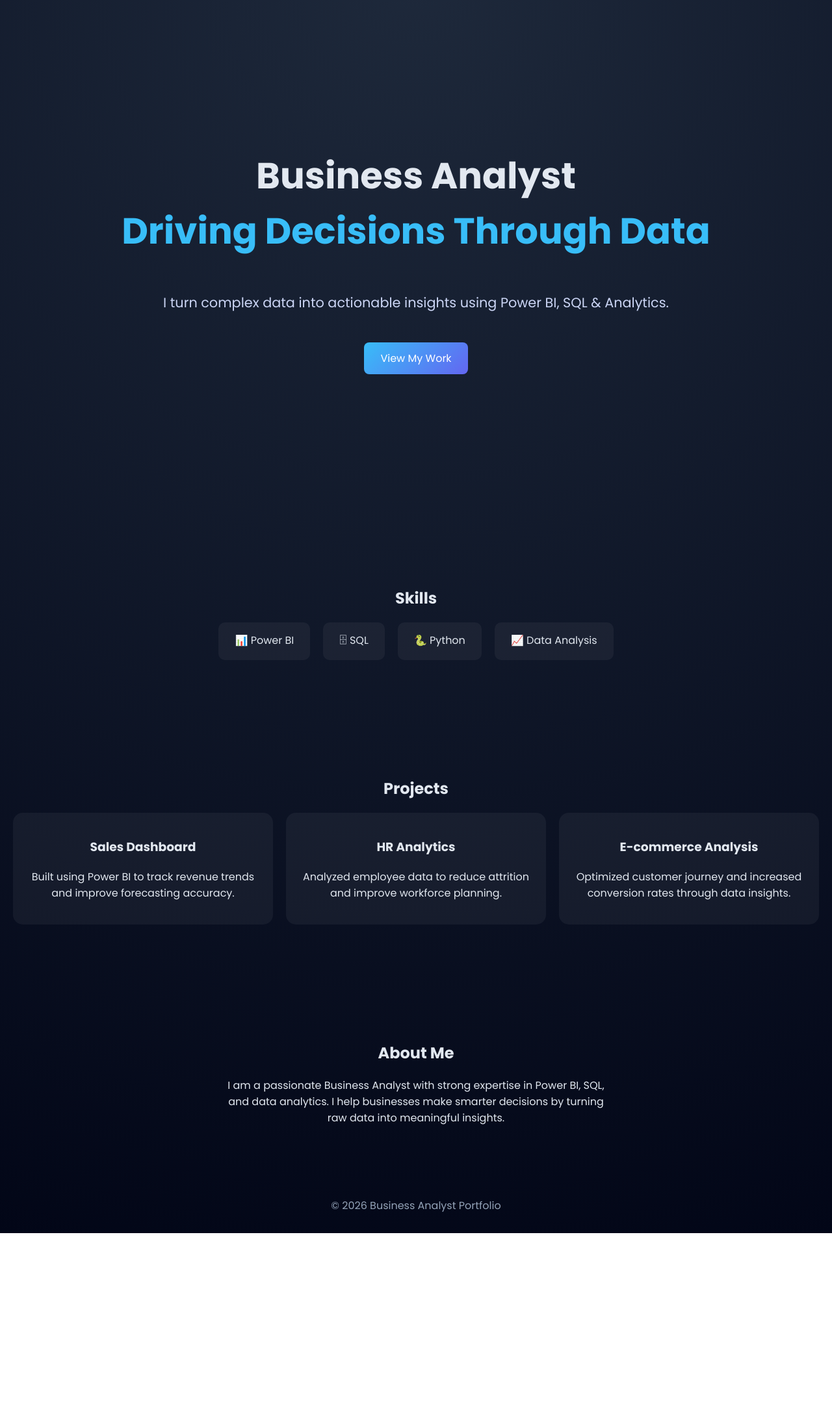
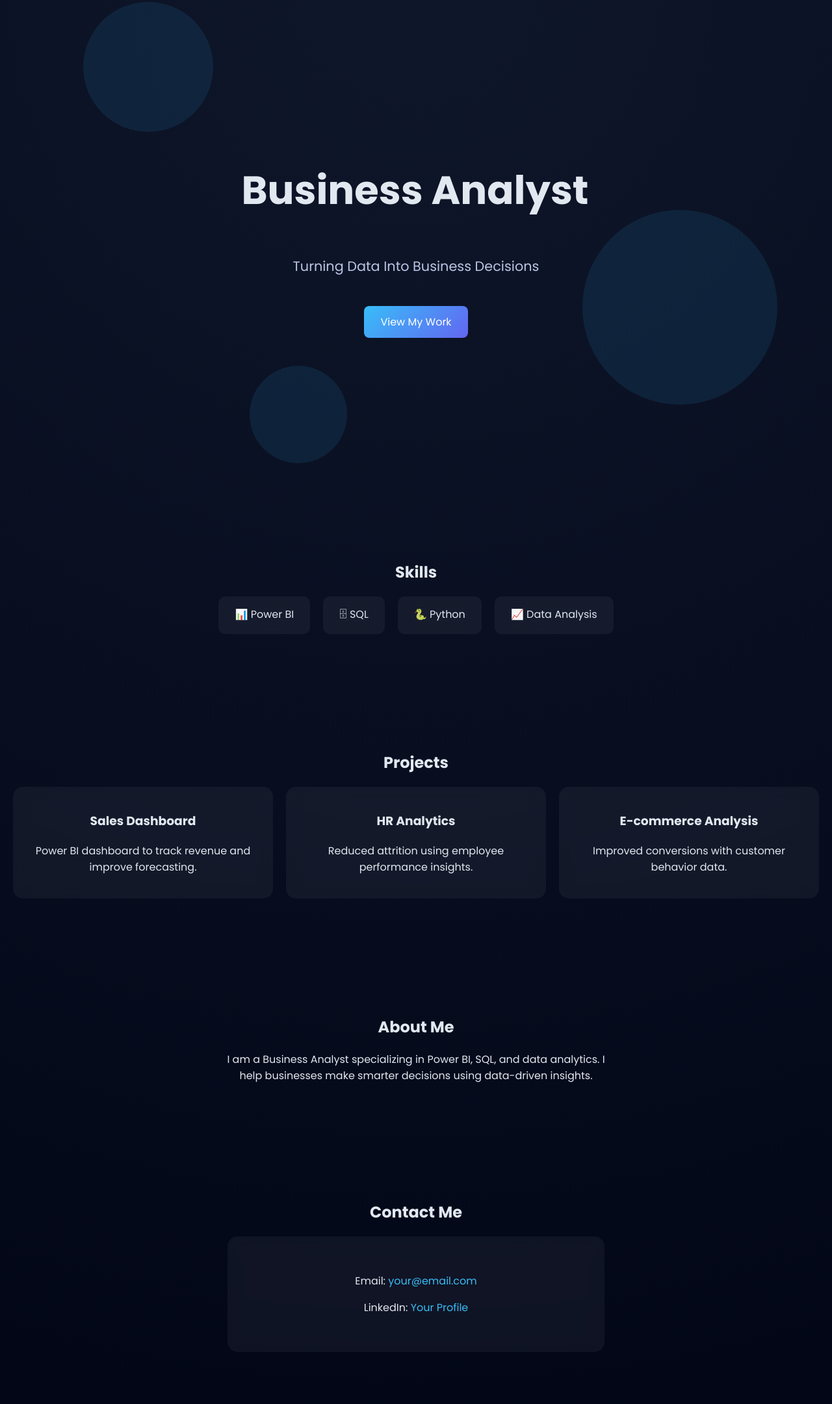
Before and after one commit to AdityaRaj-04/PORTFOLIO, a plain HTML site: page index.html in a window 1280 px wide. Shown: the part 37-2198 px from the top of the page at 65% size. Before the commit the page ends 1935 px from the top, so only its background shows below. Drawn offline with Linux system fonts and the light colour scheme.

Commit message:
Revamp Business Analyst Portfolio layout and styles
Updated the layout and styles for the Business Analyst Portfolio, including a floating background effect and improved animations. Added a contact section and refined project descriptions.

```diff
--- a/index.html
+++ b/index.html
@@ -11,8 +11,33 @@
 body {
     margin: 0;
     font-family: 'Poppins', sans-serif;
-    background: radial-gradient(circle at top, #1e293b, #020617);
+    background: radial-gradient(circle at top, #0f172a, #020617);
     color: #e2e8f0;
+    overflow-x: hidden;
+}
+
+/* FLOATING BACKGROUND */
+.bg {
+    position: fixed;
+    width: 100%;
+    height: 100%;
+    z-index: -1;
+}
+
+.circle {
+    position: absolute;
+    border-radius: 50%;
+    background: rgba(56,189,248,0.1);
+    animation: float 10s infinite ease-in-out;
+}
+
+.circle:nth-child(1){ width:200px; height:200px; top:10%; left:10%;}
+.circle:nth-child(2){ width:300px; height:300px; top:50%; left:70%;}
+.circle:nth-child(3){ width:150px; height:150px; top:80%; left:30%;}
+
+@keyframes float {
+    0%,100%{ transform: translateY(0);}
+    50%{ transform: translateY(-40px);}
 }
 
 /* HERO */
@@ -23,29 +48,40 @@ body {
     justify-content: center;
     align-items: center;
     text-align: center;
-    padding: 20px;
+
 }
 
+/* HEADINGS */
 .main-heading {
-    font-size: 3.5rem;
+    font-size: 3.8rem;
     font-weight: 700;
-    animation: fadeUp 1s ease forwards;
 }
 
-.main-heading span {
-    color: #38bdf8;
+.cursor {
+    width: 3px;
+    background: white;
+    display: inline-block;
+    animation: blink 1s infinite;
+}
+
+@keyframes blink {
+    50% { opacity: 0; }
 }
 
 .sub-heading {
     margin-top: 15px;
     font-size: 1.3rem;
     color: #cbd5f5;
-    animation: fadeUp 1s ease 0.3s forwards;
+    animation: fade 2s infinite alternate;
+}
+
+@keyframes fade {
+    from { opacity: 0.6; }
+    to { opacity: 1; }
 }
 
 /* BUTTON */
 .btn {
-    display: inline-block;
     margin-top: 25px;
     padding: 12px 25px;
     background: linear-gradient(135deg, #38bdf8, #6366f1);
@@ -57,12 +93,6 @@ body {
 
 .btn:hover {
     transform: scale(1.05);
-}
-
-/* ANIMATION */
-@keyframes fadeUp {
-    from { opacity: 0; transform: translateY(30px);}
-    to { opacity: 1; transform: translateY(0);}
 }
 
 /* SECTION */
@@ -93,6 +123,7 @@ section {
     background: rgba(255,255,255,0.05);
     padding: 15px 25px;
     border-radius: 10px;
+    backdrop-filter: blur(10px);
     transition: 0.3s;
 }
 
@@ -111,6 +142,7 @@ section {
     background: rgba(255,255,255,0.05);
     padding: 20px;
     border-radius: 15px;
+    backdrop-filter: blur(10px);
     transition: 0.3s;
 }
 
@@ -119,26 +151,40 @@ section {
     box-shadow: 0 10px 30px rgba(56,189,248,0.3);
 }
 
-/* FOOTER */
-footer {
-    text-align: center;
-    padding: 30px;
-    color: #94a3b8;
+/* CONTACT */
+.contact {
+    background: rgba(255,255,255,0.05);
+    padding: 40px;
+    border-radius: 15px;
+    max-width: 500px;
+    margin: auto;
+    backdrop-filter: blur(10px);
+}
+
+.contact a {
+    color: #38bdf8;
+    text-decoration: none;
 }
 </style>
 </head>
 
 <body>
 
+<!-- BACKGROUND -->
+<div class="bg">
+    <div class="circle"></div>
+    <div class="circle"></div>
+    <div class="circle"></div>
+</div>
+
 <!-- HERO -->
 <div class="hero">
     <h1 class="main-heading">
-        Business Analyst <br>
-        <span>Driving Decisions Through Data</span>
+        <span id="typing"></span><span class="cursor"></span>
     </h1>
 
     <p class="sub-heading">
-        I turn complex data into actionable insights using Power BI, SQL & Analytics.
+        Turning Data Into Business Decisions
     </p>
 
     <a href="#projects" class="btn">View My Work</a>
@@ -161,36 +207,59 @@ footer {
     <div class="projects">
         <div class="card">
             <h3>Sales Dashboard</h3>
-            <p>Built using Power BI to track revenue trends and improve forecasting accuracy.</p>
+            <p>Power BI dashboard to track revenue and improve forecasting.</p>
         </div>
 
         <div class="card">
             <h3>HR Analytics</h3>
-            <p>Analyzed employee data to reduce attrition and improve workforce planning.</p>
+            <p>Reduced attrition using employee performance insights.</p>
         </div>
 
         <div class="card">
             <h3>E-commerce Analysis</h3>
-            <p>Optimized customer journey and increased conversion rates through data insights.</p>
+            <p>Improved conversions with customer behavior data.</p>
         </div>
     </div>
 </section>
 
-<!-- ABOUT (LAST) -->
+<!-- ABOUT -->
 <section class="hidden">
     <h2>About Me</h2>
     <p style="max-width:600px; margin:auto;">
-        I am a passionate Business Analyst with strong expertise in Power BI, SQL, and data analytics.
-        I help businesses make smarter decisions by turning raw data into meaningful insights.
+        I am a Business Analyst specializing in Power BI, SQL, and data analytics.
+        I help businesses make smarter decisions using data-driven insights.
     </p>
 </section>
 
-<!-- FOOTER -->
-<footer>
-    © 2026 Business Analyst Portfolio
-</footer>
+<!-- CONTACT -->
+<section class="hidden">
+    <h2>Contact Me</h2>
+    <div class="contact">
+        <p>Email: <a href="mailto:your@email.com">your@email.com</a></p>
+        <p>LinkedIn: <a href="#">Your Profile</a></p>
+    </div>
+</section>
 
 <script>
+// TYPING LOOP
+const text = "Business Analyst";
+let i = 0;
+
+function typing() {
+    if (i < text.length) {
+        document.getElementById("typing").innerHTML += text.charAt(i);
+        i++;
+        setTimeout(typing, 100);
+    } else {
+        setTimeout(() => {
+            document.getElementById("typing").innerHTML = "";
+            i = 0;
+            typing();
+        }, 1500);
+    }
+}
+typing();
+
 // SCROLL ANIMATION
 const observer = new IntersectionObserver(entries => {
     entries.forEach(entry => {
@@ -199,7 +268,6 @@ const observer = new IntersectionObserver(entries => {
         }
     });
 });
-
 document.querySelectorAll('.hidden').forEach(el => observer.observe(el));
 </script>
 
```
